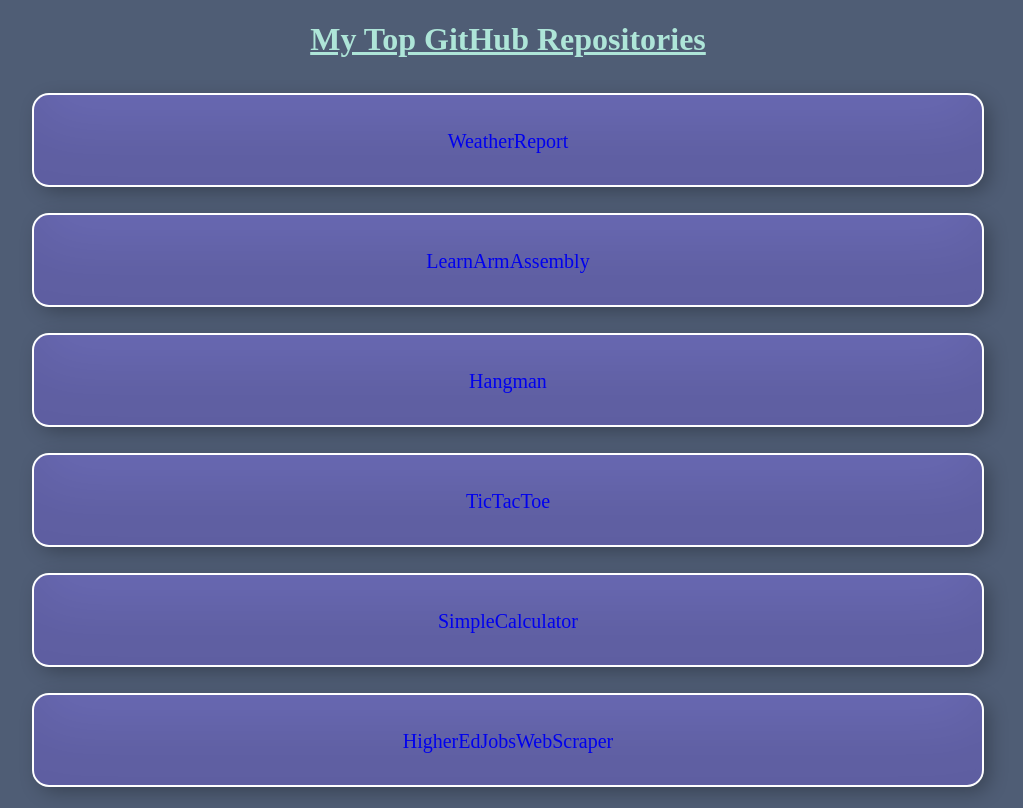
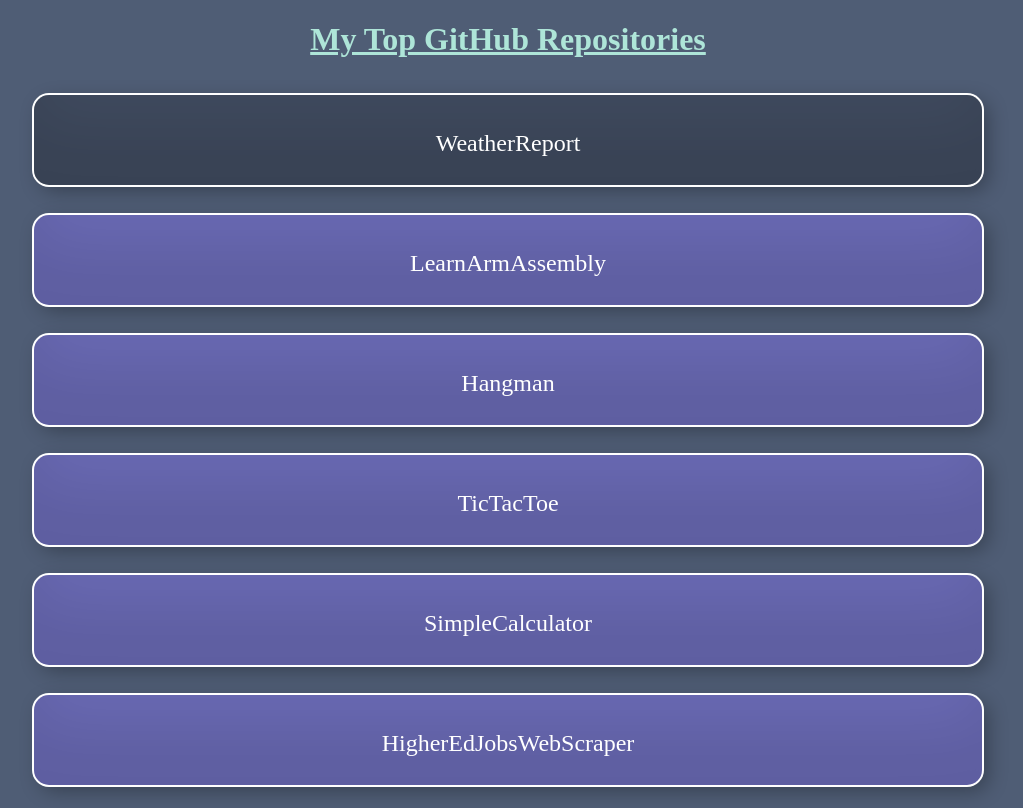
Before and after one commit to mattWStevens/StarredGitRepos, an Angular app: page /starred-repo-list in a window 1280 px wide. In both pictures the pointer is over the element "WeatherReport". Shown: the whole page, without its empty margins (132-1155 px from the left). Built offline with nearby package versions, Linux system fonts and the light colour scheme.

Commit message:
Added highlighting to repoName divs upon hovering over them. Adjusted p font size for repoDetail page.

```diff
--- a/src/app/components/repo-detail/repo-detail.component.css
+++ b/src/app/components/repo-detail/repo-detail.component.css
@@ -3,3 +3,7 @@
     color: black;
     text-align: center;
 }
+
+p {
+    font-size: 28px;
+}
--- a/src/app/components/starred-repo-list/starred-repo-list.component.css
+++ b/src/app/components/starred-repo-list/starred-repo-list.component.css
@@ -14,8 +14,26 @@
           0.3em 0.3em 1em rgba(0, 0, 0, 0.3);
 }
 
+.RepoName:hover {
+    background-color: rgba(0, 0, 0, 0.2);;
+    height: 55px;
+    width: 75%;
+    display: inline-block;
+    padding-top: 35px;
+    color: white;
+    font-size: 20px;
+    margin: 15px;
+    border-radius: 15px;
+    box-shadow:
+    inset 0 -3em 3em rgba(0, 0, 0, 0.1),
+          0 0 0 2px rgb(255, 255, 255),
+          0.3em 0.3em 1em rgba(0, 0, 0, 0.3);
+}
+
 .RepoName a {
     text-decoration: none;
+    color: white;
+    font-size: 24px;
 }
 
 #ListArea {
```
